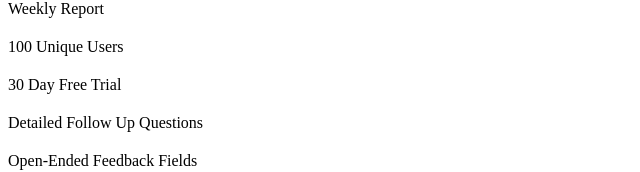
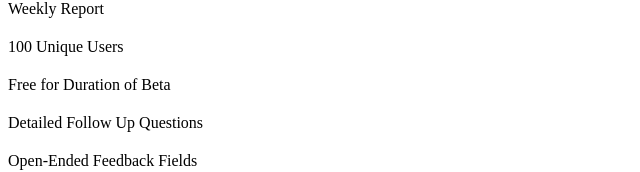
Before and after one commit to ggarnhart/meetings-nps, a Next.js app: page /pricing in a window 1280 px wide. Shown: the part 775-947 px from the top of the page, without its empty margins (0-640 px from the left). Built offline with nearby package versions, Linux system fonts and the light colour scheme; some icons are missing.

Commit message:
updated pricing

```diff
--- a/components/Pricing/index.tsx
+++ b/components/Pricing/index.tsx
@@ -26,7 +26,7 @@ export default function PricingHero() {
         <Feature>Dashboard</Feature>
         <Feature>Weekly Report</Feature>
         <Feature>100 Unique Users</Feature>
-        <Feature>30 Day Free Trial</Feature>
+        <Feature>Free for Duration of Beta</Feature>
         <Feature>Detailed Follow Up Questions</Feature>
         <Feature>Open-Ended Feedback Fields</Feature>
         <Feature>
```
